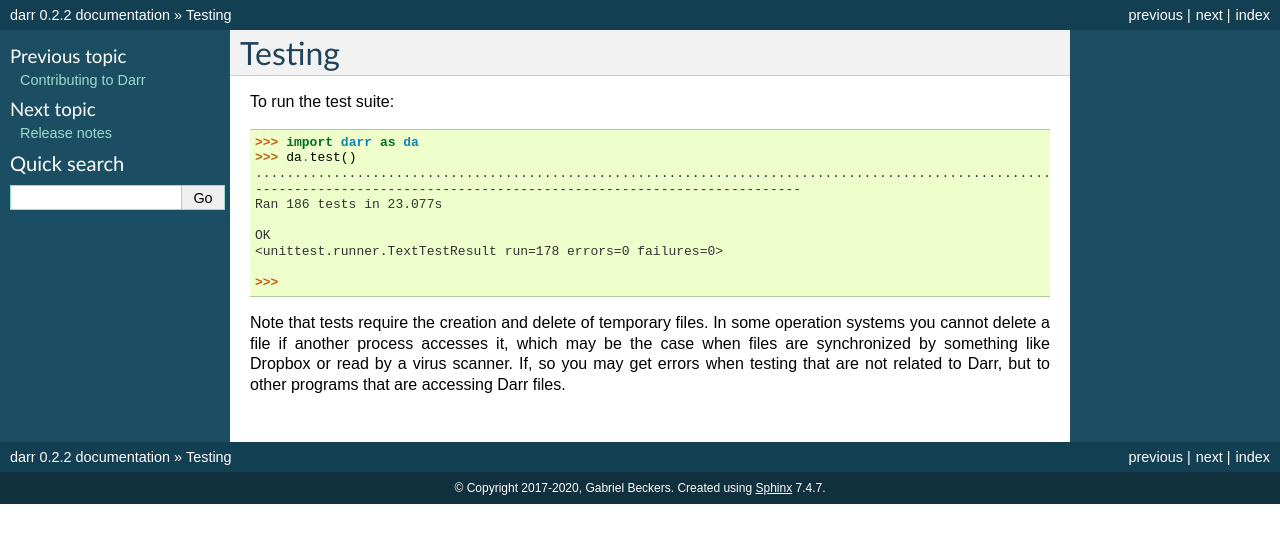
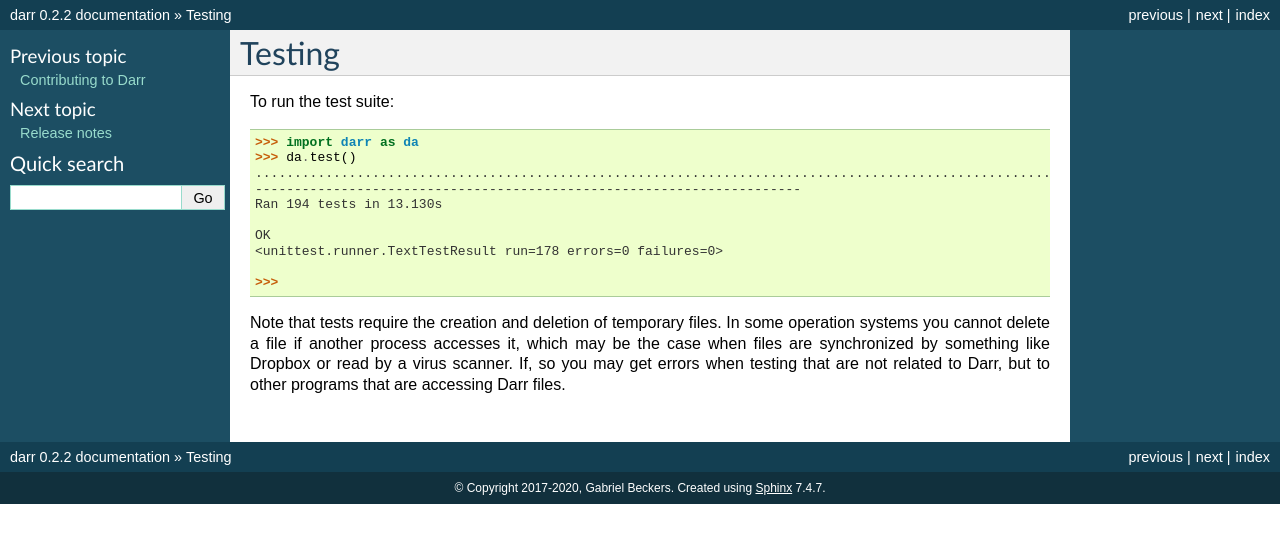
Before and after one commit to gbeckers/Darr, a Sphinx documentation site: the page built from docs/testing.rst, in a window 1280 px wide. Shown: the top 543 px of the page. Built offline with Sphinx 7.4.7, drawn with Linux system fonts in a browser that asks for light colours.

Commit message:
update text

```diff
--- a/docs/testing.rst
+++ b/docs/testing.rst
@@ -7,16 +7,16 @@ To run the test suite:
 
     >>> import darr as da
     >>> da.test()
-    ..........................................................................................................................................................................................
+    ..................................................................................................................................................................................................
     ----------------------------------------------------------------------
-    Ran 186 tests in 23.077s
+    Ran 194 tests in 13.130s
 
     OK
     <unittest.runner.TextTestResult run=178 errors=0 failures=0>
 
     >>>
 
-Note that tests require the creation and delete of temporary files. In some
+Note that tests require the creation and deletion of temporary files. In some
 operation systems you cannot delete a file if another process accesses it,
 which may be the case when files are synchronized by something like Dropbox or
 read by a virus scanner. If, so you may get errors when testing that are not
```
